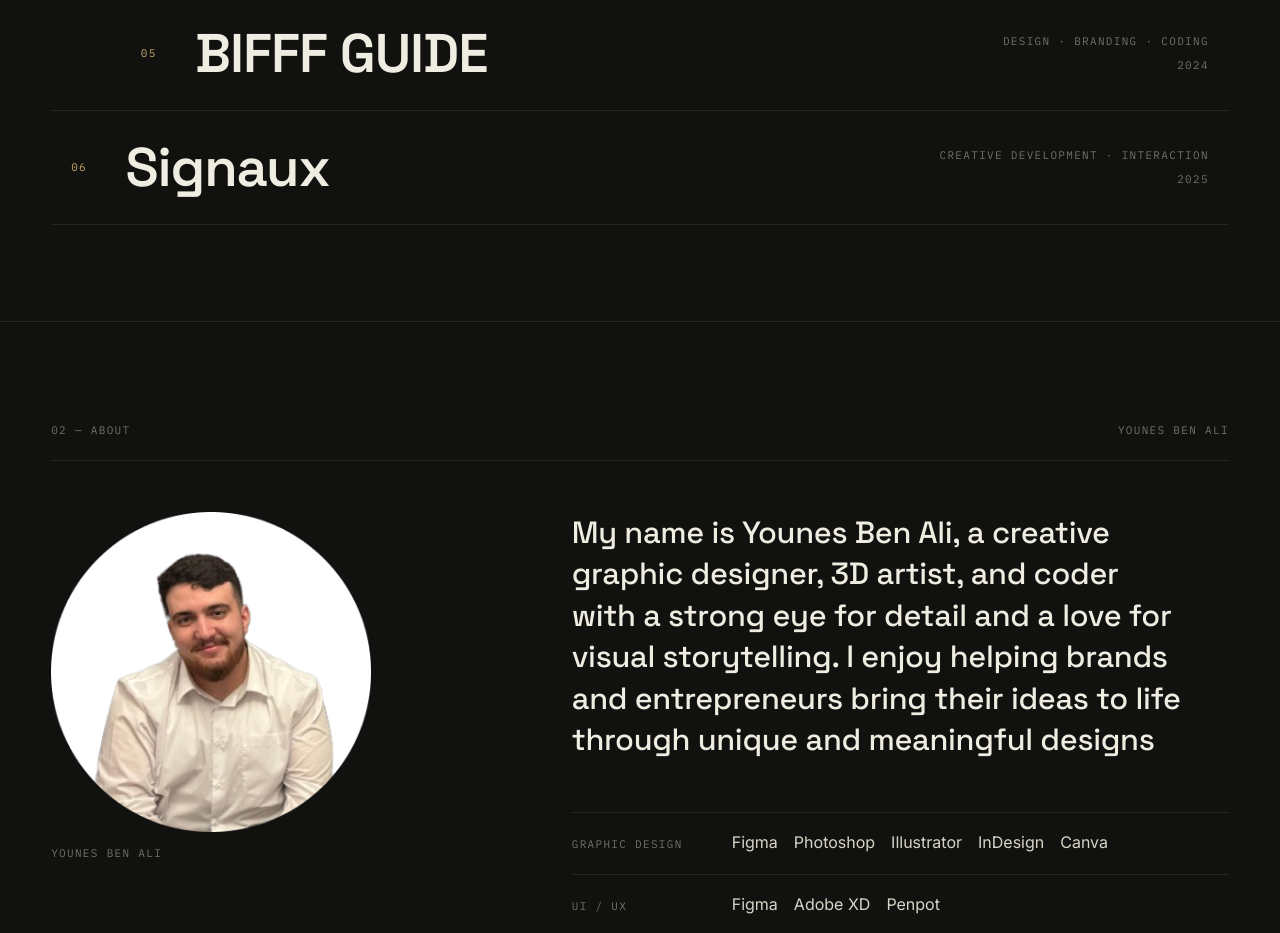
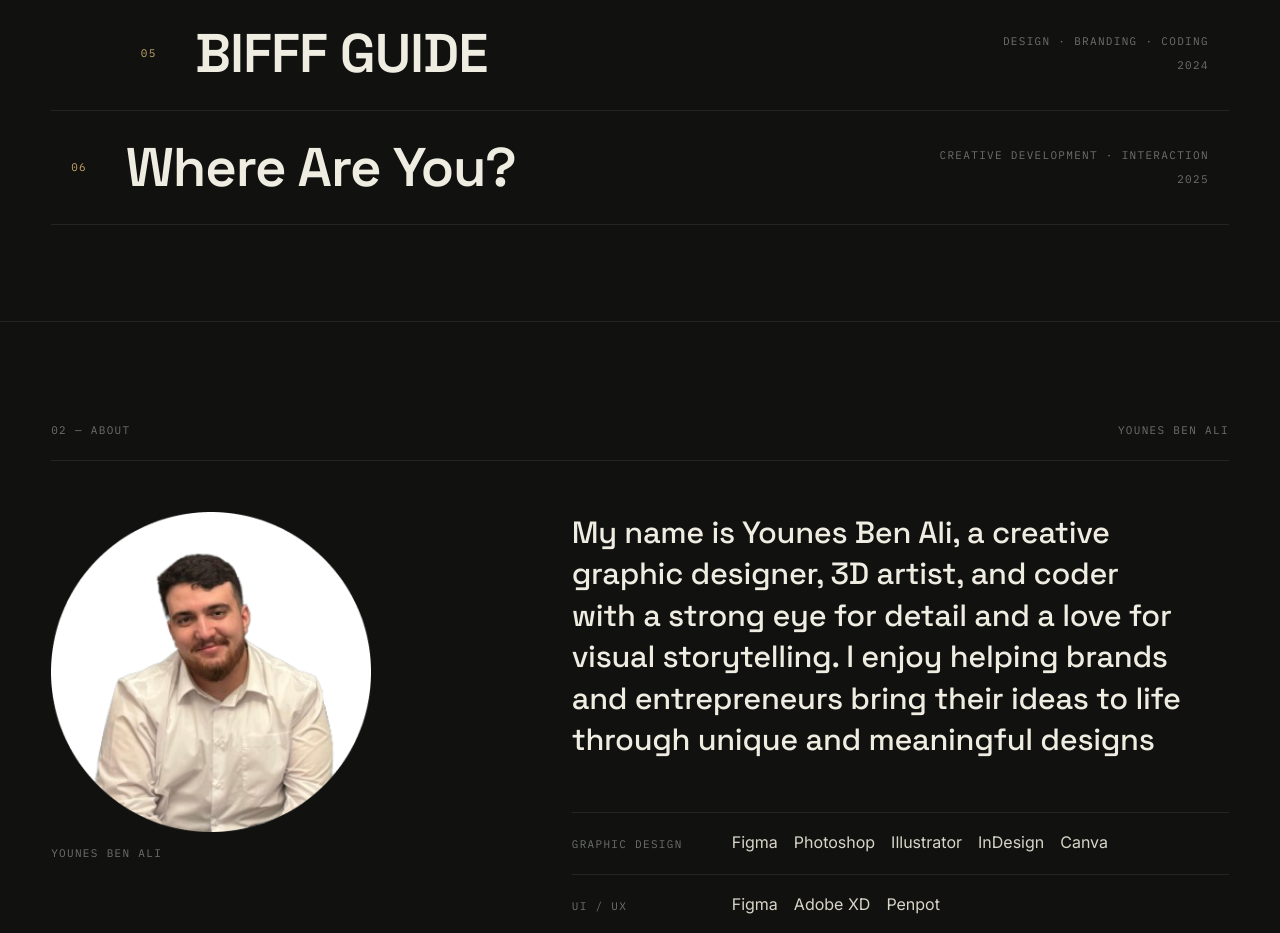
Before and after one commit to U-ness-dev/PortfolioYounesBenAli, a React (Vite) app: page / in a window 1280 px wide. Shown: the part 1920-2853 px from the top of the page. Built offline with nearby package versions, Linux system fonts and the light colour scheme.

Commit message:
fix: update project details and improve outcome description

```diff
--- a/src/data/projects.ts
+++ b/src/data/projects.ts
@@ -259,19 +259,16 @@ export const projects: Project[] = [
 					},
 				],
 			},
-			{
-				title: "Process",
-				body: "We printed a dozen test covers in the first week to find materials that photographed and handled well. The system was locked when the structure survived every experiment.",
-			},
+
 			{
 				title: "Outcome",
-				body: "The catalogue now reads as a library, not a shelf of accidents. Bookshops report the covers stopping browsers at the table.",
+				body: "BIFFF GUIDE was successful in providing a safe and anonymous way for users to report incidents and seek help during the BIFFF festival. The design was well-received and praised for its creativity and innovation.",
 			},
 		],
 	},
 	{
-		slug: "signaux",
-		title: "Signaux",
+		slug: "Where Are You?",
+		title: "Where Are You?",
 		subtitle: "An interactive window into urban data",
 		year: "2025",
 		role: "Concept & creative development",
```
